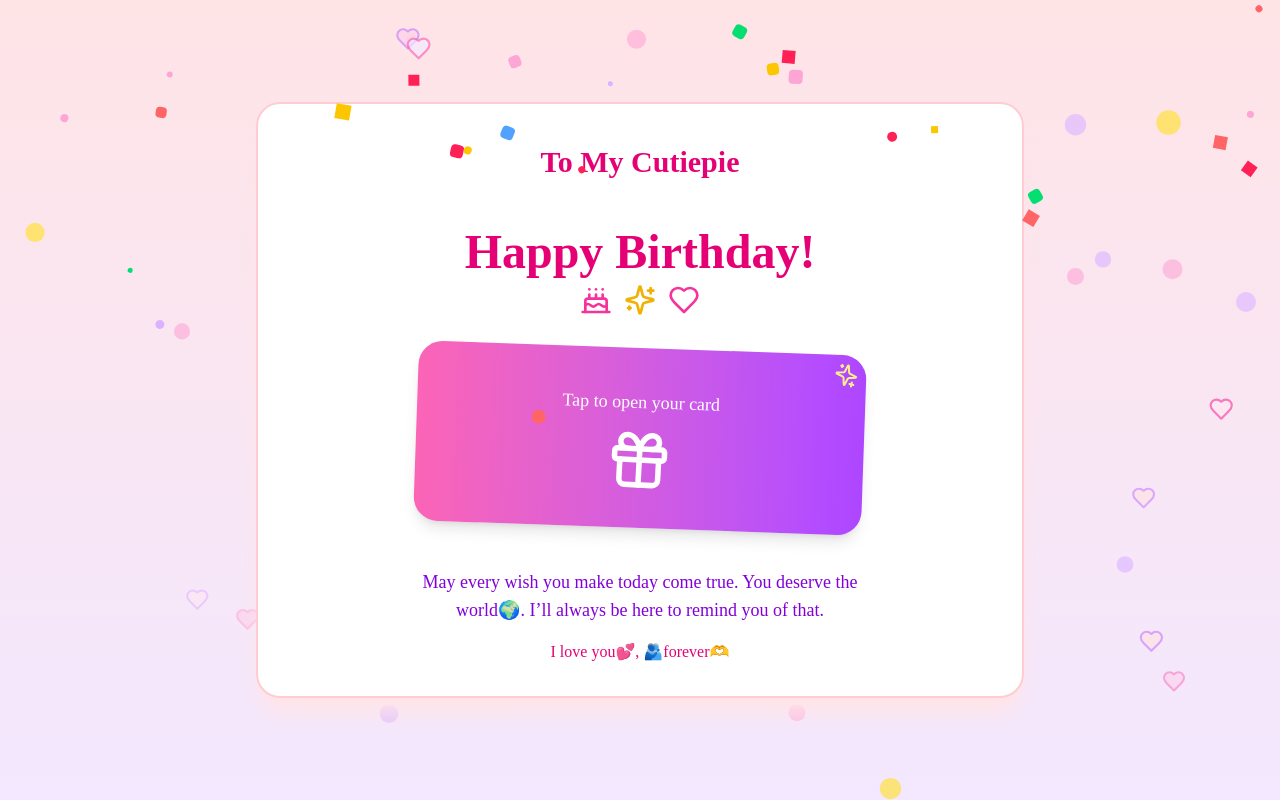
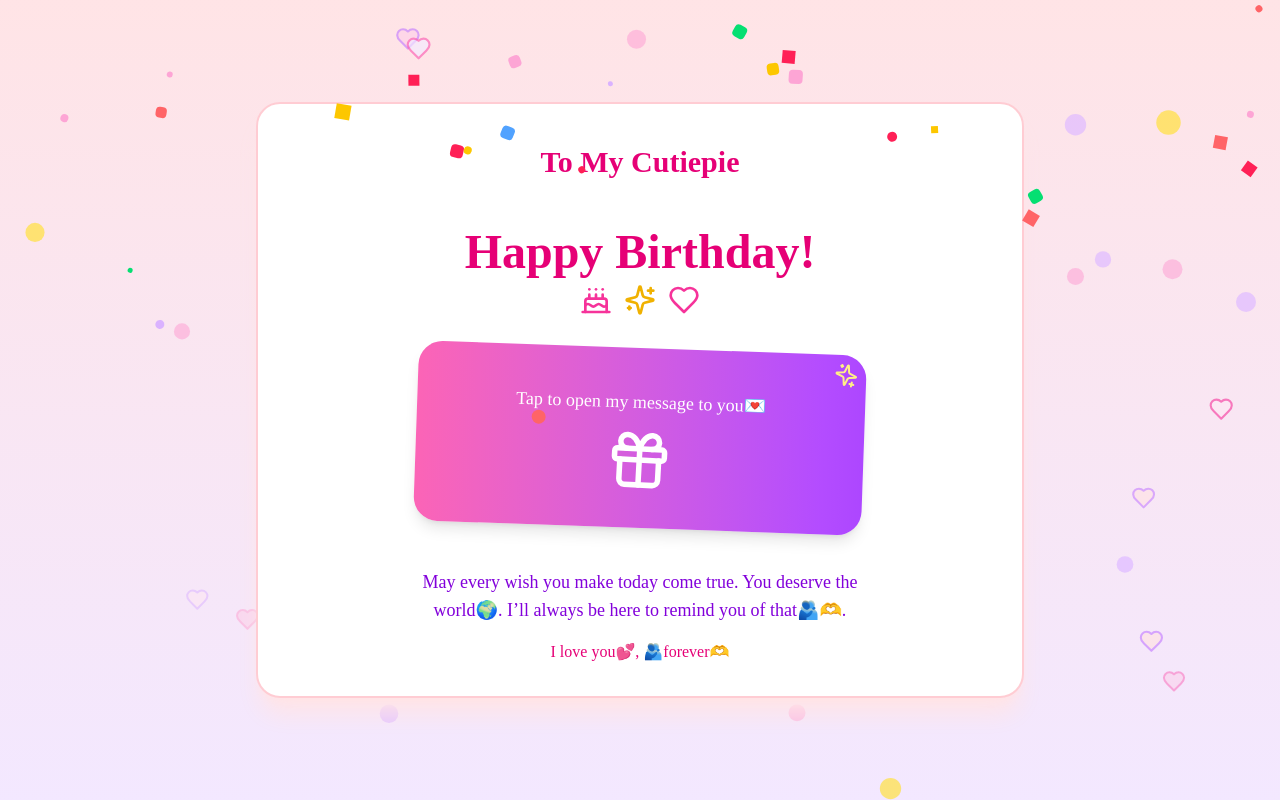
Before and after one commit to Tuhafeni-Jason/BirthDaySite, a Next.js app: page / in a window 1280 px wide. Both pictures are taken after a click on the button "For you". Built offline with nearby package versions, Linux system fonts and the light colour scheme; a web font is replaced by a local one.

Commit message:
Content Update

```diff
--- a/src/components/birthday-celebration.jsx
+++ b/src/components/birthday-celebration.jsx
@@ -9,6 +9,8 @@ export default function BirthdayCelebration() {
 
   return (
     <div className="flex flex-col items-center">
+
+
       <motion.div
         initial={{ scale: 0, rotate: -10 }}
         animate={{ scale: 1, rotate: 0 }}
@@ -55,7 +57,7 @@ export default function BirthdayCelebration() {
             </div>
 
             <div className="text-center text-white">
-              <p className="text-lg font-medium mb-4">Tap to {isCardOpen ? "close" : "open"} your card</p>
+              <p className="text-lg font-medium mb-4">Tap to {isCardOpen ? "close" : "open"} my message to you💌</p>
               <div className="flex justify-center">
                 <motion.div
                   animate={{
@@ -89,7 +91,7 @@ export default function BirthdayCelebration() {
             >
               <div className="text-center">
                 <p className="text-purple-700 mb-2">
-                Just wanted to remind you—you're my favorite person. My days are better, smiles are wider, and life is sweeter because of you.
+                On this day I just wanted to remind you—you're my favorite person. My days are better, smiles are wider, and life is sweeter because of you. I won't finish if I start explaining how much you mean to me, but I hope you know that you're loved beyond words and cherished every single day
                 </p>
                 <p className="text-pink-600 font-medium">I hope your birthday is full of love, magic, and everything that makes you smile 💖</p>
                 <div className="flex justify-center">
@@ -119,7 +121,7 @@ export default function BirthdayCelebration() {
       >
         <div className="text-center">
           <p className="text-lg text-purple-700 mb-4">
-          May every wish you make today come true. You deserve the world🌍. I’ll always be here to remind you of that.
+          May every wish you make today come true. You deserve the world🌍. I’ll always be here to remind you of that🫂🫶.
           </p>
           <div className="flex justify-center items-center gap-2">
             <p className="text-pink-600 font-medium">I love you💕, 🫂forever🫶</p>
```
